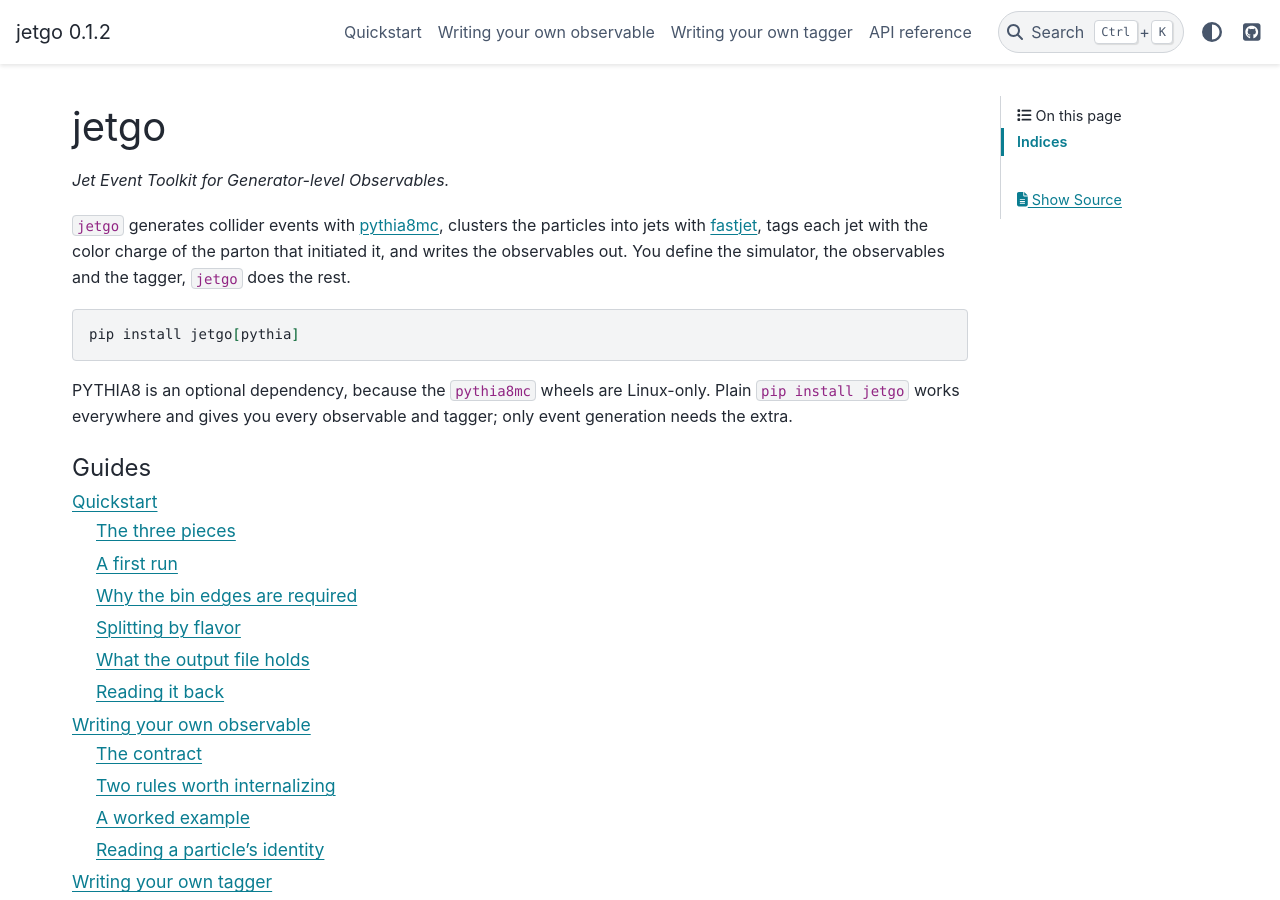
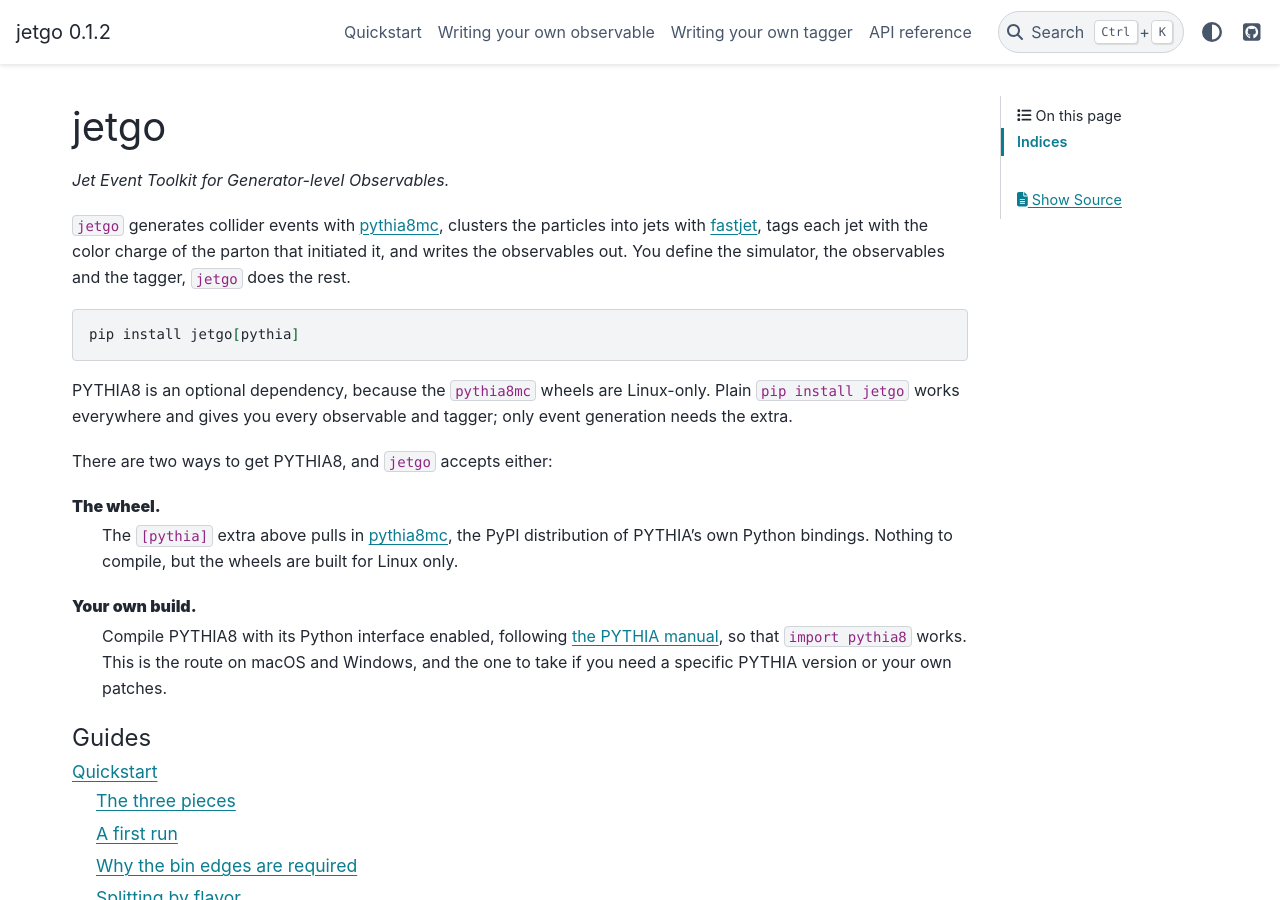
Before and after one commit to MaxenceLarose/jetgo, a Sphinx documentation site: the page built from docs/index.rst, in a window 1280 px wide and 900 px high. Built offline with Sphinx 7.4.7 and the PyData theme 0.15.4, drawn with Linux system fonts in a browser that asks for light colours.

Commit message:
Document both ways to install PYTHIA8
The wheel and a self-compiled build. The second is the only route on macOS and
Windows, which the previous text left unsaid after telling the reader the
wheels are Linux-only.

Co-Authored-By: Claude Opus 5 <noreply@anthropic.com>

```diff
--- a/docs/index.rst
+++ b/docs/index.rst
@@ -15,6 +15,19 @@ the simulator, the observables and the tagger, ``jetgo`` does the rest.
 PYTHIA8 is an optional dependency, because the ``pythia8mc`` wheels are Linux-only. Plain
 ``pip install jetgo`` works everywhere and gives you every observable and tagger; only event
 generation needs the extra.
+
+There are two ways to get PYTHIA8, and ``jetgo`` accepts either:
+
+**The wheel.**
+   The ``[pythia]`` extra above pulls in `pythia8mc <https://pypi.org/project/pythia8mc/>`_, the
+   PyPI distribution of PYTHIA's own Python bindings. Nothing to compile, but the wheels are built
+   for Linux only.
+
+**Your own build.**
+   Compile PYTHIA8 with its Python interface enabled, following `the PYTHIA manual
+   <https://pythia.org/latest-manual/PythonInterface.html>`_, so that ``import pythia8`` works.
+   This is the route on macOS and Windows, and the one to take if you need a specific PYTHIA
+   version or your own patches.
 
 .. toctree::
    :maxdepth: 2
```
Also changed, not shown: README.md (+10 -0 lines).
